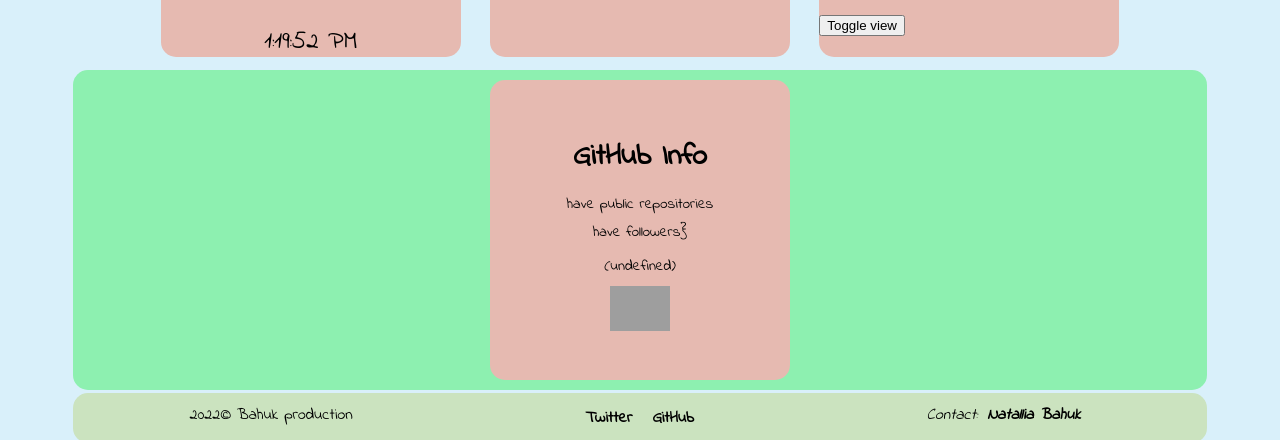
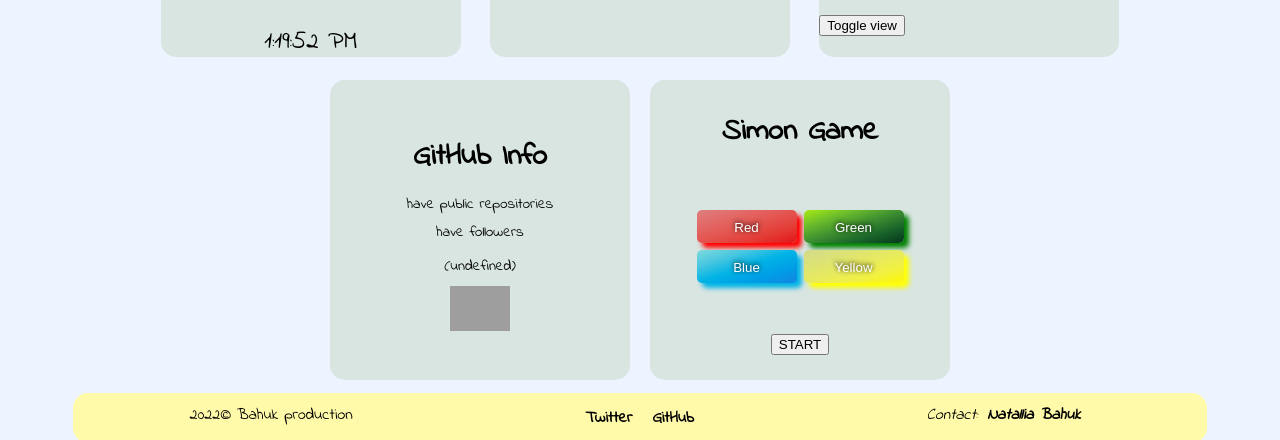
Before and after one commit to ohthatbaguk/genshin-impact, a React (Create React App) app: page / in a window 1280 px wide. Shown: the part 429-869 px from the top of the page. Built offline with nearby package versions, Linux system fonts and the light colour scheme; no server answers; grey boxes are pictures that could not be loaded; a web font is replaced by a local one.

Commit message:
add simon game widget

```diff
--- a/src/app.module.css
+++ b/src/app.module.css
@@ -37,5 +37,4 @@
 
 .mainDiv > section {
     grid-area: section;
-    background-color: var(--back-color-section);
 }
--- a/src/components/Section/Section/Section.js
+++ b/src/components/Section/Section/Section.js
@@ -1,10 +1,12 @@
 import GitHubInfo from "./components/GitHubInfo/GitHubInfo";
 import styles from "./section.module.css";
+import SimonGame from "src/components/Section/Section/components/SimonGame/SimonGame";
 
 export default function Section() {
   return (
     <section className={styles.sectionContainer}>
       <GitHubInfo />
+      <SimonGame />
     </section>
   );
 }
--- a/src/components/Section/Section/components/GitHubInfo/GitHubInfo.js
+++ b/src/components/Section/Section/components/GitHubInfo/GitHubInfo.js
@@ -17,7 +17,7 @@ export default function GitHubInfo() {
       <p className={styles.description}>
         have {info.public_repos} public repositories
       </p>
-      <p className={styles.description}>have {info.followers} followers}</p>
+      <p className={styles.description}>have {info.followers} followers</p>
       <p className={styles.description}>{info.name}</p>
       <p className={styles.description}>{`(${info.login})`}</p>
       <p className={styles.description}>{info.location}</p>
--- /dev/null
+++ b/src/components/Section/Section/components/SimonGame/SimonGame.js
@@ -0,0 +1,44 @@
+import Widget from "src/components/Main/components/WidgetContainer/Widget";
+import styles from "./simongame.module.css";
+import classNames from "classnames";
+import useSimon from "src/components/Section/Section/components/SimonGame/hooks/useSimon";
+
+export default function SimonGame() {
+  const [activeItem, onClick] = useSimon();
+
+  return (
+    <Widget title="Simon Game" anotherClassname={styles.simonGame}>
+      <section className={styles.buttons}>
+        <button
+          className={classNames(styles.button, styles.red, {
+            [styles.clicked]: activeItem === 0,
+          })}
+        >
+          Red
+        </button>
+        <button
+          className={classNames(styles.button, styles.green, {
+            [styles.clicked]: activeItem === 1,
+          })}
+        >
+          Green
+        </button>
+        <button
+          className={classNames(styles.button, styles.blue, {
+            [styles.clicked]: activeItem === 2,
+          })}
+        >
+          Blue
+        </button>
+        <button
+          className={classNames(styles.button, styles.yellow, {
+            [styles.clicked]: activeItem === 3,
+          })}
+        >
+          Yellow
+        </button>
+      </section>
+      <button onClick={onClick}>START</button>
+    </Widget>
+  );
+}
--- /dev/null
+++ b/src/components/Section/Section/components/SimonGame/hooks/useSimon.js
@@ -0,0 +1,27 @@
+import { useState } from "react";
+import randomSequenceGenerator from "src/utils/randomSequenceGenerator";
+
+const CLICK_TIMEOUT = 1000;
+const PAUSE_TIMEOUT = 1000;
+
+export default function useSimon() {
+  const [item, setItem] = useState();
+
+  const onClick = async () => {
+    const randomSequence = randomSequenceGenerator(4);
+    for (let i = 0; i < randomSequence.length; i++) {
+      setItem(randomSequence[i]);
+      await delay(CLICK_TIMEOUT);
+      setItem(null);
+      await delay(PAUSE_TIMEOUT);
+    }
+  };
+
+  return [item, onClick];
+}
+
+const delay = (ms) => {
+  return new Promise((resolve) => {
+    setTimeout(resolve, ms);
+  });
+};
--- /dev/null
+++ b/src/components/Section/Section/components/SimonGame/simongame.module.css
@@ -0,0 +1,58 @@
+
+.simonGame {
+    align-items: center;
+    flex-direction: column;
+    justify-content: space-around;
+}
+
+.button {
+    position: relative;
+    display: inline-block;
+    width: 100px;
+    height: 2.5em;
+    line-height: 2.5em;
+    text-align: center;
+    text-shadow: 0 -1px 5px black;
+    color: #fff;
+    border-radius: 5px;
+    border: 0;
+}
+
+.buttons {
+    display: grid;
+    grid-template-rows: repeat(2, 1fr);
+    grid-template-columns: repeat(2, 1fr);
+    grid-gap: 7px;
+}
+
+.button:active {
+    top: .1em;
+    left: .1em;
+    box-shadow: 0 0 0 60px rgba(0, 0, 0, .05) inset;
+}
+
+.clicked {
+    top: .1em;
+    left: .1em;
+    box-shadow: 0 0 0 60px rgba(0, 0, 0, .05) inset !important;
+}
+
+.green {
+    background: linear-gradient(to left top, #05371d, #18622a, #3d8f30, #6dbd2c, #a8eb12);
+    box-shadow: 5px 5px 5px green;
+}
+
+.red {
+    background: linear-gradient(to left top, #e11414, #e43a34, #e4544f, #e26a68, #dd7f7f);
+    box-shadow: 5px 5px 5px red;
+}
+
+.blue {
+    background-image: linear-gradient(to left top, #1484e1, #009de6, #00b3e5, #4ac7e0, #7fd9dd);
+    box-shadow: 5px 5px 5px #00b3e5;
+}
+
+.yellow {
+    background: linear-gradient(to left top, #fff800, #f2f141, #e7ea5f, #dce276, #d3da8b);
+    box-shadow: 5px 5px 5px yellow;
+}
--- a/src/index.css
+++ b/src/index.css
@@ -1,12 +1,12 @@
 @import url('https://fonts.googleapis.com/css2?family=Indie+Flower&family=Short+Stack&display=swap');
 
 :root {
-    --back-color-header: #CBE3BF;
-    --back-color-footer: #CBE3BF;
-    --back-color-body-light: #D9F0FA;
+    --back-color-header: #FFF9AA;
+    --back-color-footer: #FFF9AA;
+    --back-color-body-light: #EDF4FF;
     --back-color-body-dark: #934E74;
-    --back-color-widget: #E6BAB1;
-    --back-color-section: #8DF0B0;
+    --back-color-widget: #D8E5E1;
+
 }
 
 html, body {
--- /dev/null
+++ b/src/utils/randomSequenceGenerator.js
@@ -0,0 +1,11 @@
+export default function randomSequenceGenerator(upperBoundary) {
+  const arr = [];
+  for (let i = 0; i < upperBoundary; i++) {
+    arr.push(randomNumber(upperBoundary));
+  }
+  return arr;
+}
+
+const randomNumber = (max) => {
+  return Math.floor(Math.random() * max);
+};
```
